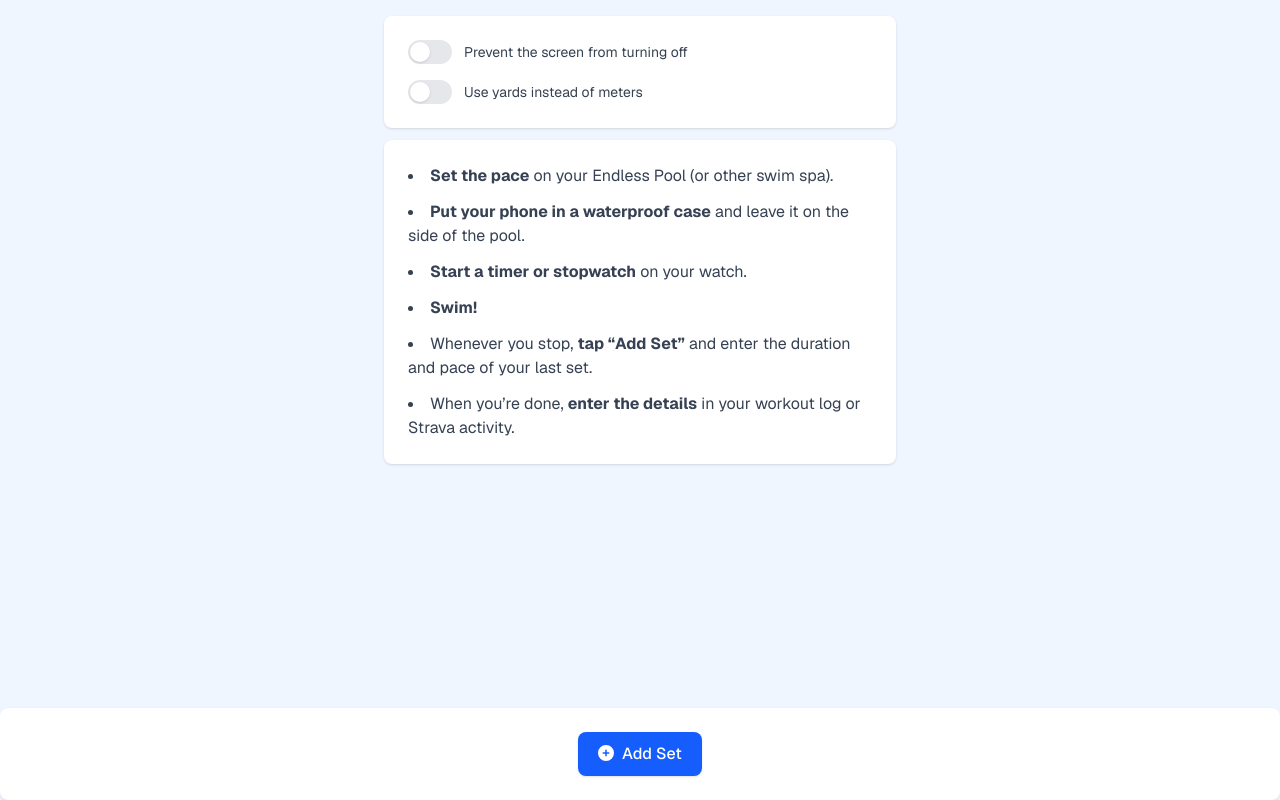
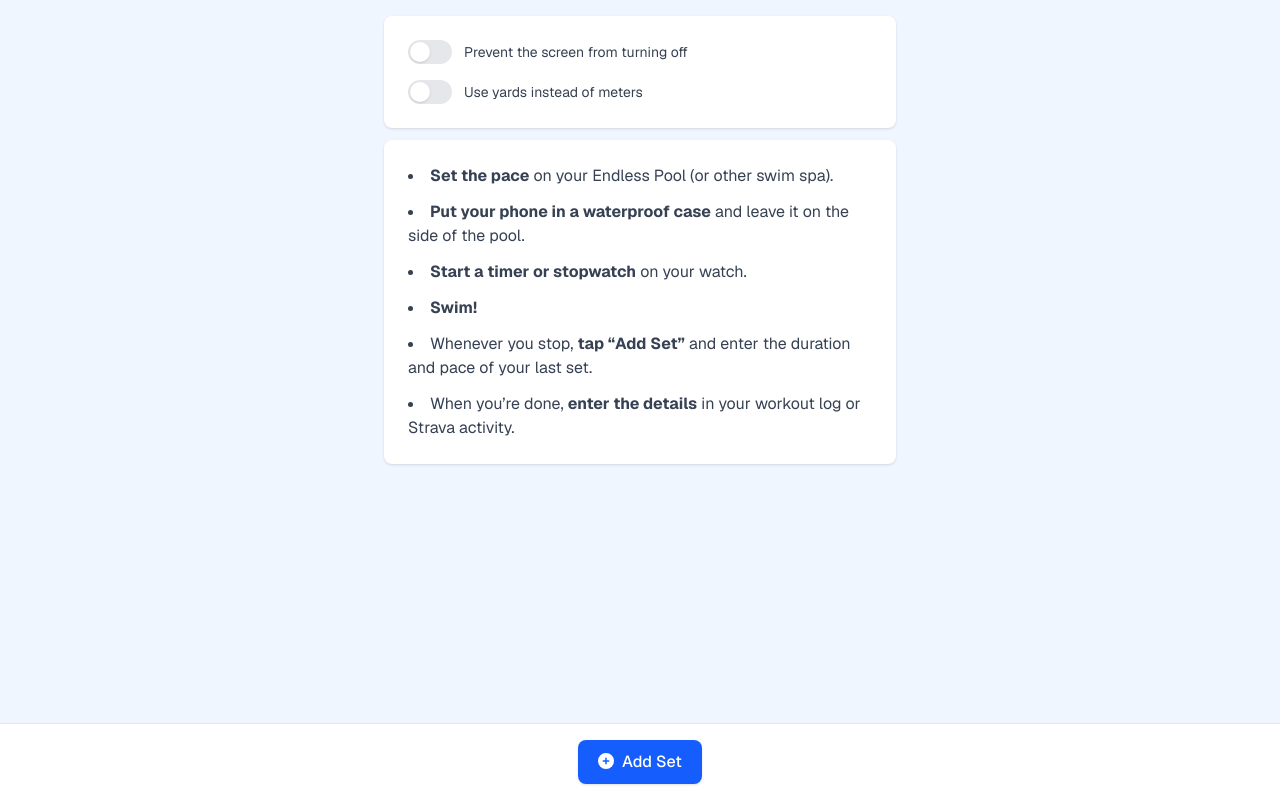
Before and after one commit to gesteves/swimsetter, a Next.js app: page / in a window 1280 px wide. Built offline with nearby package versions, Linux system fonts and the light colour scheme.

Commit message:
Refactor component

```diff
--- /dev/null
+++ b/app/components/ButtonBar.jsx
@@ -0,0 +1,24 @@
+import { FontAwesomeIcon } from '@fortawesome/react-fontawesome';
+import { faCirclePlus } from '@fortawesome/free-solid-svg-icons';
+import { forwardRef } from 'react';
+
+const ButtonBar = forwardRef(function ButtonBar({ onAddSet }, ref) {
+  return (
+    <div
+      ref={ref}
+      className="fixed bottom-0 left-0 right-0 bg-white border-t border-gray-200 shadow-lg px-4 py-4 flex justify-center"
+    >
+      <button
+        className="rounded-lg bg-blue-600 px-5 py-2.5 text-base font-medium text-white shadow-sm transition-all duration-200 hover:bg-blue-500 hover:shadow-md active:bg-blue-700 focus:outline-none focus:ring-2 focus:ring-blue-500 focus:ring-offset-2"
+        onClick={onAddSet}
+      >
+        <FontAwesomeIcon icon={faCirclePlus} className="mr-2" />
+        Add Set
+      </button>
+    </div>
+  );
+});
+
+ButtonBar.displayName = "ButtonBar";
+
+export default ButtonBar;
--- a/app/components/ButtonCard.jsx
+++ /dev/null
@@ -1,26 +0,0 @@
-import { FontAwesomeIcon } from '@fortawesome/react-fontawesome';
-import { faCirclePlus } from '@fortawesome/free-solid-svg-icons';
-import Card from './Card';
-import { forwardRef } from 'react';
-
-const ButtonCard = forwardRef(function ButtonCard({ onAddSet }, ref) {
-  return (
-    <div ref={ref} className="fixed bottom-0 left-0 right-0">
-      <Card>
-        <div className="flex flex-col sm:flex-row justify-center gap-4">
-          <button
-            className="rounded-lg bg-blue-600 px-5 py-2.5 text-base font-medium text-white shadow-sm transition-all duration-200 hover:bg-blue-500 hover:shadow-md active:bg-blue-700 focus:outline-none focus:ring-2 focus:ring-blue-500 focus:ring-offset-2"
-            onClick={onAddSet}
-          >
-            <FontAwesomeIcon icon={faCirclePlus} className="mr-2" />
-            Add Set
-          </button>
-        </div>
-      </Card>
-    </div>
-  );
-});
-
-ButtonCard.displayName = "ButtonCard";
-
-export default ButtonCard;
--- a/app/page.jsx
+++ b/app/page.jsx
@@ -3,7 +3,7 @@
 import { useState, useEffect, useRef } from "react";
 import WorkoutSets from "./components/WorkoutSets";
 import WorkoutStats from "./components/WorkoutStats";
-import ButtonCard from "./components/ButtonCard";
+import ButtonBar from './components/ButtonBar';
 import Intro from "./components/Intro";
 import { loadSets, saveSets, loadLastSet, loadPreferences } from "./utils/storage";
 import { generateWorkoutSummary } from "./utils/workoutSummary";
@@ -93,7 +93,7 @@ export default function Home() {
             />
           </>
         )}
-        <ButtonCard ref={buttonCardRef} onAddSet={addSet} />
+        <ButtonBar ref={buttonCardRef} onAddSet={addSet} />
       </div>
     </main>
   );
```
